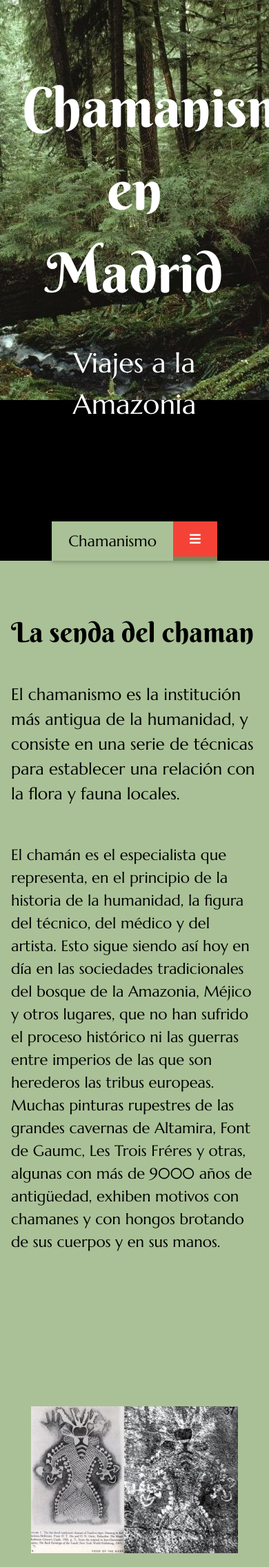
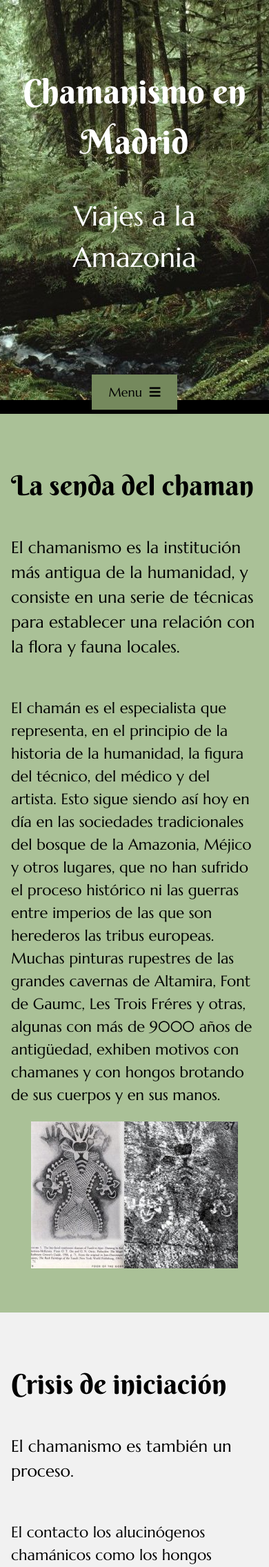
Before and after one commit to e/sha, a Django app: page / in a window 390 px wide; the page is wider, and only the part inside the window is pictured. Shown: the top 2272 px of that part at 69% size. Run offline with Django 4.2, Linux system fonts and the light colour scheme.

Commit message:
Mobile styles

```diff
--- a/sha/contact_page/templates/contact_page/base.html
+++ b/sha/contact_page/templates/contact_page/base.html
@@ -24,7 +24,7 @@ h1 {font-family: 'Berkshire Swash', cursive}
 <body>
 
   <!-- Header -->
-<header class="w3-container w3-black w3-center" style="padding:80px 16px 0px">
+<header class="w3-container w3-black w3-center" style="padding:80px 16px 0px;border">
   <h1 class="w3-margin w3-jumbo">Chamanismo en Madrid</h1>
   <p class="w3-xlarge">Viajes a la Amazonia</p>
   <div class="space-30"></div>
@@ -32,8 +32,8 @@ h1 {font-family: 'Berkshire Swash', cursive}
 <!-- Navbar -->
   <div class="w3-center">
     <div id="sha-menu" class="green1 w3-card w3-left-align w3-large text-black">
-      <a class="w3-bar-item w3-button w3-hide-medium w3-hide-large w3-right w3-padding-large w3-hover-white w3-large w3-red" href="javascript:void(0);" onclick="toggleButton()" title="Toggle Navigation Menu"><i class="fa fa-bars"></i></a>
-      <a id="twots" href="{% url 'twots' %}" class="w3-bar-item w3-button w3-padding-large green2-hover">Chamanismo</a>
+      <a id="toggle-menu-link" class="w3-bar-item w3-button w3-hide-medium w3-hide-large w3-right w3-padding-large w3-hover-white w3-large" href="javascript:void(0);" onclick="toggleButton()" title="Toggle Navigation Menu">Menu &nbsp;<i class="fa fa-bars"></i></a>
+      <a id="twots" href="{% url 'twots' %}" class="w3-bar-item w3-button w3-hide-small w3-padding-large green2-hover">Chamanismo</a>
       <a id="kkc" href="{% url 'kkc' %}" class="w3-bar-item w3-button w3-hide-small w3-padding-large green2-hover">Kurikindi Kawsay</a>
       <a id="ceremonies" href="{% url 'ceremonies' %}" class="w3-bar-item w3-button w3-hide-small w3-padding-large green2-hover">Ceremonias</a>
       <a id="training" href="{% url 'training' %}" class="w3-bar-item w3-button w3-hide-small w3-padding-large green2-hover">Formación</a>
@@ -42,14 +42,13 @@ h1 {font-family: 'Berkshire Swash', cursive}
     </div>
 
     <!-- Navbar on small screens -->
-    <div id="navDemo" class="w3-bar-block w3-white w3-hide w3-hide-large w3-hide-medium w3-large">
-      <a class="w3-bar-item w3-button w3-hide-medium w3-hide-large w3-right w3-padding-large w3-hover-white w3-large w3-red" href="javascript:void(0);" onclick="toggleButton()" title="Toggle Navigation Menu"><i class="fa fa-bars"></i></a>
+    <div id="navDemo" class="green1 w3-bar-block w3-white w3-hide w3-hide-large w3-hide-medium w3-large">
       <a id="twots" href="{% url 'twots' %}" class="w3-bar-item w3-button w3-padding-large green2-hover">Chamanismo</a>
-      <a id="kkc" href="{% url 'kkc' %}" class="w3-bar-item w3-button w3-hide-small w3-padding-large green2-hover">Kurikindi Kawsay</a>
-      <a id="ceremonies" href="{% url 'ceremonies' %}" class="w3-bar-item w3-button w3-hide-small w3-padding-large green2-hover">Ceremonias</a>
-      <a id="training" href="{% url 'training' %}" class="w3-bar-item w3-button w3-hide-small w3-padding-large green2-hover">Formación</a>
-      <a id="project" href="{% url 'project' %}" class="w3-bar-item w3-button w3-hide-small w3-padding-large green2-hover">Contacto</a>
-      <a id="contact" href="{% url 'contact' %}" class="w3-bar-item w3-button w3-hide-small w3-padding-large green2-hover">Proyecto</a>
+      <a id="kkc" href="{% url 'kkc' %}" class="w3-bar-item w3-button w3-padding-large green2-hover">Kurikindi Kawsay</a>
+      <a id="ceremonies" href="{% url 'ceremonies' %}" class="w3-bar-item w3-button w3-padding-large green2-hover">Ceremonias</a>
+      <a id="training" href="{% url 'training' %}" class="w3-bar-item w3-button w3-padding-large green2-hover">Formación</a>
+      <a id="project" href="{% url 'project' %}" class="w3-bar-item w3-button w3-padding-large green2-hover">Proyecto</a>
+      <a id="contact" href="{% url 'contact' %}" class="w3-bar-item w3-button w3-padding-large green2-hover">Contacto</a>
     </div>
   </div>
 
--- a/sha/contact_page/templates/contact_page/project.html
+++ b/sha/contact_page/templates/contact_page/project.html
@@ -9,7 +9,8 @@
   <div class="w3-content">
     <div class="w3-container green2 w3-center">
       <p class="sha-text">Las mejores personas en quien confiar para montar un negocio ecológico, bueno para el planeta y para mejorar la calidad de la alimentación de las personas y la fomentar la preservación del bosque de la Amazonia y de las diferentes tribus y culturas que lo habitan son los propios indígenas, por eso queremos invertir dinero en su proyecto.</p>
-      <img style="margin:20px;" src="{% static 'img/kkc2.jpg' %}" alt="Kurikindi kawsay centre">
+      <img class="w3-hide-small" style="margin:20px;" src="{% static 'img/kkc2.jpg' %}" alt="Kurikindi kawsay centre">
+      <img class="w3-hide-medium w3-hide-large" style="margin:20px;" src="{% static 'img/kkc3.jpg' %}" alt="Kurikindi kawsay centre">
       <p class="sha-text">Actualmente el centro Kurikindi Kawsay consiste en diez preciosas cabañas con capacidad para dos personas y se pretende ampliar la capacidad del centro. El proyecto consiste en comprar un terreno para ponerlo en manos de este chamán ecuatoriano y la tribu Kichwa. Estamos en contacto permanente con ellos y estan deseando llevar a cabo el proyecto. Para ellos seria de gran ayuda, y además de construir más cabañas pueden encargarse de sembrar árboles, cacao, maíz, Ayahuasca para exportacion y de criar cerdos, pollos y peces para su venta. La inversión es pequeña y se trata de una granja ecológica gestionada por ellos. Es un proyecto rentable y bueno para el bosque. Si estás interesado en poder viajar a la Amazonia con total libertad todos los años y quieres invertir en la granja no dudes en ponerte en contacto con nosotros, podemos organizar un viaje a Ecuador para presentarte el proyecto y que puedas conocer a los trabajadores.</p>
     </div>
   </div>
--- a/sha/contact_page/templates/contact_page/twots.html
+++ b/sha/contact_page/templates/contact_page/twots.html
@@ -5,7 +5,7 @@
 
 <!-- First Grid -->
 <div class="w3-row-padding w3-padding-64 w3-container green3">
-  <div class="w3-content">
+  <div class="w3-content outer-img">
     <div class="w3-twothird">
       <h1>La senda del chaman</h1>
       <h5 class="w3-padding-32">El chamanismo es la institución más antigua de la humanidad, y consiste en una serie de técnicas para establecer una relación con la flora y fauna locales.</h5>
@@ -14,15 +14,15 @@
     </div>
 
     <div class="w3-third w3-center">
-      <img style="margin-top:200px;" src="{% static 'img/mushman2.jpg' %}" alt="Rock painting - shaman">
+      <img src="{% static 'img/mushman2.jpg' %}" alt="Rock painting - shaman">
     </div>
   </div>
 </div>
 
 <!-- Second Grid -->
 <div class="w3-row-padding w3-light-grey w3-padding-64 w3-container">
-  <div class="w3-content">
-    <div class="w3-third w3-center" style="margin-top:200px;">
+  <div class="w3-content outer-img">
+    <div class="w3-third w3-center w3-hide-small">
       <img src="{% static 'img/psy2.jpg' %}" alt="Psychedelic image">
     </div>
 
@@ -32,12 +32,17 @@
 
       <p class="sha-text">El contacto los alucinógenos chamánicos como los hongos psilocibe o la Ayahuasca puede marcar el inicio de este proceso, conocido y experimentado por los chamanes desde tiempos muy antiguos. El comienzo de la trayectoria de un chamán puede estar marcado por una grave perturbación emocional y psicosomática. La crisis de iniciación al chamanismo consiste en un período de tiempo que puede durar semanas, meses o incluso varios años, durante el cual el chamán aprendiz puede entrar en contacto con espíritus animales y vegetales, experimentar estados alterados de conciencia y atravesar grandes dificultades en su vida que lo pueden llevar cerca de la muerte. Esta parte del proceso es muy importante para ayudar al chamán a encontrar una conexión personal con la naturaleza.</p>
     </div>
+
+    <div class="w3-third w3-center w3-hide-medium w3-hide-large">
+      <img src="{% static 'img/psy2.jpg' %}" alt="Psychedelic image">
+    </div>
+
   </div>
 </div>
 
 <!-- Third Grid -->
 <div class="w3-row-padding w3-padding-64 w3-container green3">
-  <div class="w3-content">
+  <div class="w3-content outer-img">
     <div class="w3-twothird">
       <h1>La enfermedad del chaman</h1>
       <h5 class="w3-padding-32">En su mayoría los expertos de occidente coinciden en señalar que la crisis de iniciación al chamanismo es una enfermedad grave.</h5>
@@ -45,7 +50,7 @@
       <p class="sha-text">Se hace referencia generalmente a la esquizofrenia u otras patologías por parte de muchos psiquiatras. Sin embargo, los antropólogos y psiquiatras que están familiarizados con el chamanismo afirman que este acercamiento clínico refleja simplemente la preferencia occidental por una realidad consensuada, la falta de comprensión y experiencia sobre los estados alterados de conciencia y una fuerte tendencia a patologizar estos estados indiscriminadamente.</p>
     </div>
 
-    <div class="w3-third w3-center" style="margin-top:200px;">
+    <div class="w3-third w3-center">
       <img src="{% static 'img/twots2.jpg' %}" alt="The way of the shaman - Michael Harner">
     </div>
   </div>
@@ -53,8 +58,8 @@
 
 <!-- Fourth Grid -->
 <div class="w3-row-padding w3-light-grey w3-padding-64 w3-container">
-  <div class="w3-content">
-    <div class="w3-third w3-center">
+  <div class="w3-content outer-img">
+    <div class="w3-third w3-center w3-hide-small">
       <img src="{% static 'img/kurikindi2.jpg' %}" alt="Kurikindi - the golden hummingbird">
       <img src="{% static 'img/kazumi2.jpg' %}" alt="Kazumi Ohishi" style="margin-top:10px">
     </div>
@@ -65,12 +70,18 @@
 
       <p class="sha-text">Durante este período de tiempo el chamán puede conocer a otros chamanes que le ayuden a superar las dificultades y le enseñen diferentes técnicas utilizadas por diferentes tribus para acceder a estados alterados de conciencia y navegar por ellos, canciones mágicas o ícaros, y le ayuden a corregir la dieta y limpiar el organismo utilizando plantas maestras y medicinas naturales, y le ayuden a aprender y a distinguir algunas verdades sobre las diferencias entre la realidad natural del ser humano y las convenciones culturales establecidas en diferentes lugares. Durante este período el chamán puede viajar a la Amazonia y entrar en contacto con sociedades tradicionales y otras tribus.</p>
     </div>
+
+    <div class="w3-third w3-center w3-hide-medium w3-hide-large">
+      <img src="{% static 'img/kurikindi2.jpg' %}" alt="Kurikindi - the golden hummingbird">
+      <img src="{% static 'img/kazumi2.jpg' %}" alt="Kazumi Ohishi" style="margin-top:10px">
+    </div>
+
   </div>
 </div>
 
 <!-- Fifth Grid -->
 <div class="w3-row-padding w3-padding-64 w3-container green3">
-  <div class="w3-content">
+  <div class="w3-content outer-img">
     <div class="w3-twothird">
       <h1>La teoría del primate colocado</h1>
       <h5 class="w3-padding-32">Algunos chamanes consideran que es posible que el contacto de los primates con las plantas maestras y los hongos psilocibe sea la causa de la aparición del lenguaje en los seres humanos, debido a los efectos que éstos producen, entre los cuales se encuentra la glosolalia, la generación espontánea de fonemas sin un significado consensuado. Algunas religiones se apropian este fenómeno de "hablar en lenguas", pero es más antiguo, es chamánico.</h5>
@@ -78,7 +89,7 @@
       <p class="sha-text">Se hace referencia generalmente a la esquizofrenia u otras patologías por parte de muchos psiquiatras. Sin embargo, los antropólogos y psiquiatras que están familiarizados con el chamanismo afirman que este acercamiento clínico refleja simplemente la preferencia occidental por una realidad consensuada, la falta de comprensión y experiencia sobre los estados alterados de conciencia y una fuerte tendencia a patologizar estos estados indiscriminadamente.</p>
     </div>
 
-    <div class="w3-third w3-center" style="margin-top:200px;">
+    <div class="w3-third w3-center">
       <img src="{% static 'img/mush2.jpg' %}" alt="Psilocybin mushrooms">
     </div>
   </div>
@@ -86,14 +97,19 @@
 
 <!-- Sixth Grid -->
 <div class="w3-row-padding w3-light-grey w3-padding-64 w3-container">
-  <div class="w3-content">
-    <div class="w3-third w3-center">
+  <div class="w3-content outer-img">
+    <div class="w3-third w3-center w3-hide-small">
       <i class="fa fa-seedling fa-10x w3-padding-64 text-green1 w3-margin-right"></i>
     </div>
 
     <div class="w3-twothird">
       <p class="sha-text">El proceso chamánico ayuda al chamán a recuperar una conexión con la naturaleza y a encontrar el balance. Algunas sociedades en este planeta aún viven en comunión con la naturaleza y nosotros podemos aprender de ellas para aumentar nuestra conciencia e intentar sanar a la sociedad occidental.</p>
     </div>
+
+    <div class="w3-third w3-center w3-hide-medium w3-hide-large">
+      <i class="fa fa-seedling fa-10x w3-padding-64 text-green1 w3-margin-right"></i>
+    </div>
+
   </div>
 </div>
 
--- a/sha/contact_page/views.py
+++ b/sha/contact_page/views.py
@@ -44,6 +44,7 @@ def contact(request):
             message = form.cleaned_data["message"]
             sender = form.cleaned_data["sender"]
             cc_myself = form.cleaned_data["cc_myself"]
+            message += f'\n\n\nSent by {sender}'
 
             recipients = ["marcosbartolome@gmail.com"]
             if cc_myself:
--- a/sha/sha/settings.py
+++ b/sha/sha/settings.py
@@ -25,7 +25,7 @@ SECRET_KEY = 'django-insecure-8s^-x(1i2qba*dh6m3zka-s3bx%sapjt37c#e#s+t(u89#!gzw
 # SECURITY WARNING: don't run with debug turned on in production!
 DEBUG = True
 
-ALLOWED_HOSTS = []
+ALLOWED_HOSTS = ['chamanismomadrid.com', 'localhost']
 
 
 # Application definition
@@ -133,3 +133,4 @@ EMAIL_USE_TLS = True
 EMAIL_USE_SSL = False
 
 STATIC_ROOT = BASE_DIR / 'static'
+CSRF_TRUSTED_ORIGINS = ['http://chamanismomadrid.com','http://127.0.0.1','https://*.chamanismomadrid.com','https://*.127.0.0.1']
--- a/sha/static/css/sha.css
+++ b/sha/static/css/sha.css
@@ -2,17 +2,19 @@ header{background: url("/static/img/forest11.jpg") 50% 0 no-repeat fixed}
 h1{font-size:40px}
 h5{font-size:24px}
 #sha-menu{display:inline-block}
+#toggle-menu-link{text-align:right;display:block;}
 .space-30{height:100px}
 .green1{background-color:#75895d!important}
 .green2-hover:hover{background-color:#aac197!important}
 .green3{background-color:#aac197}
 .green4{background-color:#0a521d}
-.green4-hover:hover{background-color:#0a521d!important;color:#ffffff}
+.green4-hover:hover{background-color:#0a521d!important}
 .text-green1{color:#75895d}
 .text-black{color:#000}
 .text-white{color:#ffffff}
 .sha-title{font-size:26px}
 .sha-text{font-size:22px}
 .w3-padding-large{font-size:22px}
-.w3-jumbo{font-size:80px!important}
+.w3-jumbo{font-size:calc(3em + 1vw)!important}
 .w3-xlarge{font-size:40px!important}
+.outer-img{display:flex;align-items:center;flex-wrap:wrap;}
```
Also changed, not shown: sha/contact_page/static/css/sha.css (+7 -5 lines), sha/contact_page/templates/contact_page/ceremonies.html (+19 -10 lines), sha/contact_page/templates/contact_page/kkc.html (+5 -7 lines), sha/contact_page/static/img/kk2.jpg (added), sha/contact_page/static/img/kkc3.jpg (added), sha/contact_page/static/img/ksisa2.jpg (added), sha/contact_page/static/img/kurikindi4.jpg (added), 2 other files.
